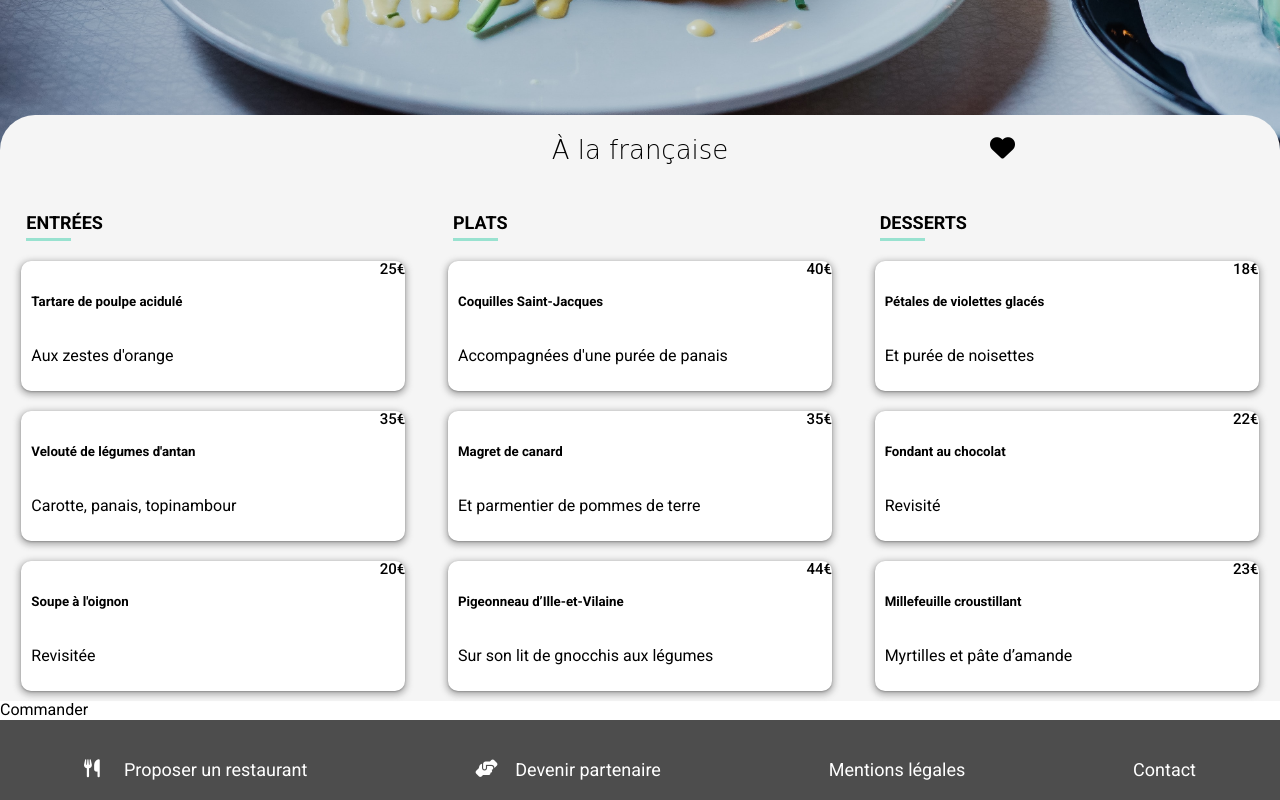
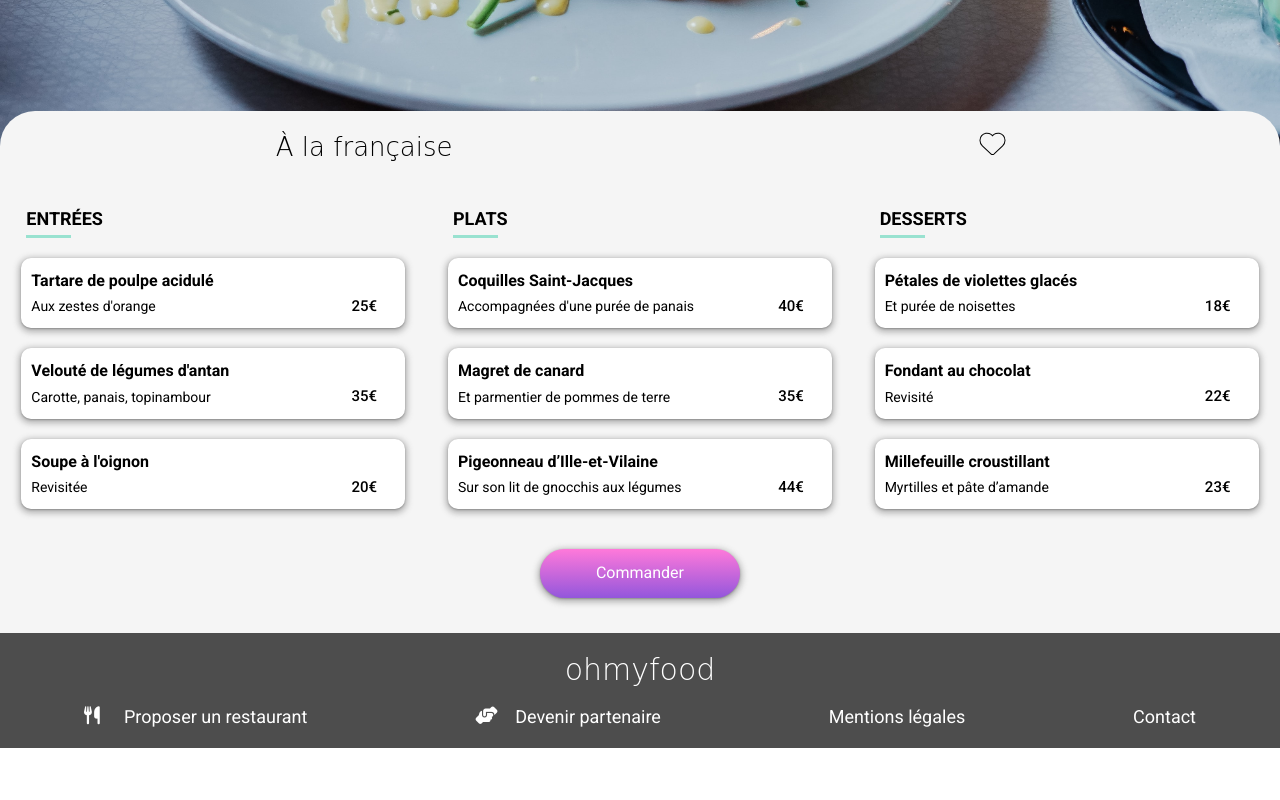
Before and after one commit to sandrine42/ohmyfood, a website: page a-la-francaise.html in a window 1280 px wide. Shown: the part 515-1315 px from the top of the page. After the commit the page ends 1263 px from the top, so only its background shows below. Drawn offline with Linux system fonts and the light colour scheme; files whose address does not match are found by name; a web font is replaced by a local one.

Commit message:
correction sur les pages des restaurants

```diff
--- a/a-la-francaise.html
+++ b/a-la-francaise.html
@@ -20,10 +20,16 @@
     <!-- header -->
     <header>
         <!--  picto fléche retour index -->
-        <div class="header__picto"><i class="fa-solid fa-arrow-left"></i></div>
+
+        <div class="header__picto">
+            <a href="index.html">
+                <i class="fa-solid fa-arrow-left"></i>
+            </a>
+        </div>
+
         <!-- fin picto fléche retour index -->
         <!-- header logo -->
-        <h1 class="hearder__logo">ohmyfood</h1>
+        <h1 class="logo">ohmyfood</h1>
         <!--fin header logo -->
     </header>
     <!--fin header -->
@@ -42,9 +48,12 @@
                 <h2 class="menu__nom-restaurant">À la française</h2>
                 <!-- fin titre restaurant -->
                 <!-- picto coeur -->
+                <a href="#">
                 <div class="menu__picto">
-                    <i class="fa-solid fa-heart"></i>
+                    <p class="card__heart__empty"><i  class="fa-solid fa-heart"></i> </p>
+                    <p class="card__heart__full"><i  class="fa-solid fa-heart"></i></p>
                 </div>
+            </a>
                 <!--fin picto coeur -->
             </div>
             <!--fin nom du restaurant -->
@@ -55,24 +64,21 @@
                     <!-- titre entrées -->
                     <h3 class="carte-box__title">Entrées</h3>
                     <!--fin titre entrées -->
-                    <!-- barre dessous titre-->
-                    <div class="bottom-bar"></div>
-                    <!-- fin barre dessous titre-->
                     <!-- les différentes entrées-->
                     <div class="plats-box">
                         <!-- Tartare de poulpe acidulé -->
                         <div class="plat">
                             <!-- nom de l'entrée et sa description-->
                             <div class="plat__info">
-                                <h5 class="info__nom">Tartare de poulpe acidulé</h5>
-                                <p class="info__description">Aux zestes d'orange</p>
+                                <h5 class="plat__nom">Tartare de poulpe acidulé</h5>
+                                <div class="plat__description-prix">
+                                <p class="plat__description">Aux zestes d'orange</p>
+                                <!-- prix de l'entrée-->
+                                <p class="plat__prix">25€</p>
+                                <!--fin prix de l'entrée-->
+                                </div>
                             </div>
                             <!--fin nom de l'entrée et sa description-->
-                            <!-- prix de l'entrée-->
-                            <div class="plat__prix">
-                                25€
-                            </div>
-                            <!--fin prix de l'entrée-->
                             <!-- entrée choisie-->
                             <div class="plat__circle-check">
                                 <i class="fa-solid fa-circle-check"></i>
@@ -80,19 +86,21 @@
                             <!--fin entrée choisie-->
                         </div>
                         <!--fin Tartare de poulpe acidulé -->
-                        <!-- Velouté de légumes d'antan -->
+                        <!-- Velouté de légumes d'antan-->
                         <div class="plat">
-                            <!-- nom de l'entrée et sa description-->
+                            <!-- info plats-->
                             <div class="plat__info">
-                                <h5 class="info__nom">Velouté de légumes d'antan</h5>
-                                <p class="info__description">Carotte, panais, topinambour</p>
+                                <!--nom du plat-->
+                                <h5 class="plat__nom">Velouté de légumes d'antan</h5>
+                                <!--description du plat et prix-->
+                                <div class="plat__description-prix">
+                                <p class="plat__description">Carotte, panais, topinambour</p>
+                                <!-- prix de l'entrée-->
+                                 <p class="plat__prix">35€</p>
                                 </div>
-                            <!--fin nom de l'entrée et sa description-->
-                            <!-- prix de l'entrée-->
-                            <div class="plat__prix">
-                                35€
+                                <!--fin description du plat et prix-->
                             </div>
-                             <!--fin prix de l'entrée-->
+                            <!-- fin info plats-->
                             <!-- entrée choisie-->
                             <div class="plat__circle-check">
                                 <i class="fa-solid fa-circle-check"></i>
@@ -102,17 +110,20 @@
                         <!-- fin Velouté de légumes d'antan -->
                         <!-- Soupe à l'oignon-->
                         <div class="plat">
-                            <!-- nom de l'entrée et sa description-->
+                            <!-- info plats-->
                             <div class="plat__info">
-                                <h5 class="info__nom">Soupe à l'oignon</h5>
-                                <p class="info__description">Revisitée</p>
+                                <!--nom du plat-->
+                                <h5 class="plat__nom">Soupe à l'oignon</h5>
+                                <!--description du plat et prix-->
+                                <div class="plat__description-prix">
+                                <!--description du plat -->
+                                <p class="plat__description">Revisitée</p>
+                                <!-- prix du plat -->
+                                <p class="plat__prix"> 20€</p>
                                 </div>
-                            <!--fin nom de l'entrée et sa description-->
-                            <!-- prix de l'entrée-->
-                            <div class="plat__prix">
-                                20€
+                                <!--fin description du plat-->
                             </div>
-                            <!--fin prix de l'entrée-->
+                            <!-- fin info plats-->
                             <!-- entrée choisie-->
                             <div class="plat__circle-check">
                                 <i class="fa-solid fa-circle-check"></i>
@@ -129,24 +140,24 @@
                     <!-- titre plats -->
                     <h3 class="carte-box__title">Plats</h3>
                     <!--fin titre plats -->
-                    <!-- barre dessous titre-->
-                    <div class="bottom-bar"></div>
-                     <!-- fin barre dessous titre-->
                     <!-- les différents plats-->
                     <div class="plats-box">
                         <!-- Coquilles Saint-Jacques-->
                         <div class="plat">
-                            <!-- nom du plat et sa description-->
+                            <!-- info plats-->
                             <div class="plat__info">
-                                <h5 class="info__nom">Coquilles Saint-Jacques</h5>
-                                <p class="info__description">Accompagnées d'une purée de panais</p>
+                                <!--nom du plat-->
+                                <h5 class="plat__nom">Coquilles Saint-Jacques</h5>
+                                <!--description du plat et prix-->
+                                <div class="plat__description-prix">
+                                <!--description du plat -->
+                                <p class="plat__description">Accompagnées d'une purée de panais</p>
+                                <!-- prix du plat -->
+                                <p class="plat__prix"> 40€</p>
                                 </div>
-                            <!--fin du plat et sa description-->
-                            <!-- prix du plat -->
-                            <div class="plat__prix">
-                                40€
+                                <!--fin description du plat-->
                             </div>
-                            <!--fin prix du plat -->
+                            <!-- fin info plats-->
                             <!-- plat choisi-->
                             <div class="plat__circle-check">
                                 <i class="fa-solid fa-circle-check"></i>
@@ -156,17 +167,20 @@
                         <!--fin Coquilles Saint-Jacques-->
                         <!-- Magret de canard-->
                         <div class="plat">
-                            <!-- nom du plat et sa description-->
+                            <!-- info plats-->
                             <div class="plat__info">
-                                <h5 class="info__nom">Magret de canard</h5>
-                                <p class="info__description">Et parmentier de pommes de terre</p>
+                                <!--nom du plat-->
+                                <h5 class="plat__nom">Magret de canard</h5>
+                                <!--description du plat et prix-->
+                                <div class="plat__description-prix">
+                                <!--description du plat -->
+                                <p class="plat__description">Et parmentier de pommes de terre</p>
+                                <!-- prix du plat -->
+                                <p class="plat__prix">35€</p>
                                 </div>
-                            <!--fin du plat et sa description-->
-                            <!-- prix du plat -->
-                            <div class="plat__prix">
-                                35€
+                                <!--fin description du plat-->
                             </div>
-                             <!--fin prix du plat -->
+                             <!-- fin info plats-->
                             <!-- plat choisi-->
                             <div class="plat__circle-check">
                                 <i class="fa-solid fa-circle-check"></i>
@@ -176,15 +190,18 @@
                         <!--fin Magret de canard-->
                         <!-- Pigeonneau d’Ille-et-Vilaine -->
                         <div class="plat">
-                            <!-- nom du plat et sa description-->
+                           <!-- info plats-->
                             <div class="plat__info">
-                                <h5 class="info__nom">Pigeonneau d’Ille-et-Vilaine </h5>
-                                <p class="info__description">Sur son lit de gnocchis aux légumes</p>
+                                <!--nom du plat-->
+                                <h5 class="plat__nom">Pigeonneau d’Ille-et-Vilaine</h5>
+                                <!--description du plat et prix-->
+                                <div class="plat__description-prix">
+                                <!--description du plat -->
+                                <p class="plat__description">Sur son lit de gnocchis aux légumes</p>
+                                <!-- prix du plat -->
+                                <p class="plat__prix">44€</p>
                                 </div>
-                            <!--fin du plat et sa description-->
-                            <!-- prix du plat -->
-                            <div class="plat__prix">
-                                44€
+                                <!--fin description du plat-->
                             </div>
                             <!--fin prix du plat -->
                             <!-- plat choisi-->
@@ -203,24 +220,24 @@
                     <!-- titre desserts -->
                     <h3 class="carte-box__title">Desserts</h3>
                      <!--fin titre desserts -->
-                    <!-- barre dessous titre-->
-                    <div class="bottom-bar"></div>
-                     <!-- fin barre dessous titre-->
                     <!-- les différents desserts-->
                     <div class="plats-box">
                         <!-- Pétales de violettes glacés-->
                         <div class="plat">
-                            <!-- nom du dessert et sa description-->
+                            <!-- info plats-->
                             <div class="plat__info">
-                                <h5 class="info__nom">Pétales de violettes glacés</h5>
-                                <p class="info__description">Et purée de noisettes</p>
+                                <!--nom du plat-->
+                                <h5 class="plat__nom">Pétales de violettes glacés</h5>
+                                <!--description du plat et prix-->
+                                <div class="plat__description-prix">
+                                <!--description du plat -->
+                                <p class="plat__description">Et purée de noisettes</p>
+                                <!-- prix du plat -->
+                                <p class="plat__prix">18€</p>
                                 </div>
-                            <!--fin du dessert et sa description-->
-                            <!-- prix du dessert -->
-                            <div class="plat__prix">
-                                18€
+                                <!--fin description du plat-->
                             </div>
-                            <!--fin prix du dessert -->
+                            <!-- fin info plats-->
                             <!-- dessert choisi-->
                             <div class="plat__circle-check">
                                 <i class="fa-solid fa-circle-check"></i>
@@ -230,17 +247,20 @@
                         <!--fin Pétales de violettes glacés-->
                         <!-- Fondant au chocolat -->
                         <div class="plat">
-                            <!-- nom du dessert et sa description-->
+                            <!-- info plats-->
                             <div class="plat__info">
-                                <h5 class="info__nom">Fondant au chocolat</h5>
-                                <p class="info__description">Revisité</p>
+                                <!--nom du plat-->
+                                <h5 class="plat__nom">Fondant au chocolat</h5>
+                                <!--description du plat et prix-->
+                                <div class="plat__description-prix">
+                                <!--description du plat -->
+                                <p class="plat__description">Revisité</p>
+                                <!-- prix du plat -->
+                                <p class="plat__prix">22€</p>
                             </div>
-                            <!--fin du dessert et sa description-->
-                            <!-- prix du dessert -->
-                            <div class="plat__prix">
-                                22€
+                            <!--fin description du plat-->
                             </div>
-                            <!--fin prix du dessert -->
+                            <!-- fin info plats-->
                             <!-- dessert choisi-->
                             <div class="plat__circle-check">
                                 <i class="fa-solid fa-circle-check"></i>
@@ -248,45 +268,50 @@
                             <!--fin dessert choisi-->
                         </div>
                         <!--fin Fondant au chocolat -->
-                        <!-- Millefeuille croustillant-->
+                        <!-- Millefeuille croustillant -->
                         <div class="plat">
-                            <!-- nom du dessert et sa description-->
+                            <!-- info plats-->
                             <div class="plat__info">
-                                <h5 class="info__nom">Millefeuille croustillant</h5>
-                                <p class="info__description">Myrtilles et pâte d’amande</p>
+                                <!--nom du plat-->
+                                <h5 class="plat__nom">Millefeuille croustillant</h5>
+                                <!--description du plat et prix-->
+                                <div class="plat__description-prix">
+                                <!--description du plat -->
+                                <p class="plat__description">Myrtilles et pâte d’amande</p>
+                                <!-- prix du plat -->
+                                <p class="plat__prix">23€</p>
                             </div>
-                            <!--fin du dessert et sa description-->
-                            <!-- prix du dessert -->
-                            <div class="plat__prix">
-                                23€
+                            <!--fin description du plat-->
                             </div>
-                            <!--fin prix du dessert -->
+                            <!-- fin info plats-->
+
                             <!-- dessert choisi-->
                             <div class="plat__circle-check">
                                 <i class="fa-solid fa-circle-check"></i>
                             </div>
                             <!--fin dessert choisi-->
                         </div>
-                        <!--fin Millefeuille croustillant-->
+                        <!--fin Millefeuille croustillant -->
                     </div>
                     <!--fin les différents desserts-->
                 </div>
                 <!--fin les dessert -->
             </article>
             <!--fin article carte du restaurant -->
-        </section>
                     <!--fin section menu du restaurant -->
                         <!-- bouton commander -->
                         <div class="btn-commander">
                             Commander
                         </div>
                         <!--fin bouton commander -->
+        </section>
+
     </main>
     <!--fin main page restaurant -->
     <!-- footer -->
     <footer>
         <!-- footer : titre -->
-        <h2 class="footer__title"></h2>
+        <h2 class="footer__title">ohmyfood</h2>
         <!-- fin footer : titre -->
         <!-- footer : liste -->
         <ul class="footer__list">
@@ -315,7 +340,9 @@
             <!--fin footer : élément 3 : mentions légales -->
             <!-- footer : élément 4 : contact -->
             <li class="footer__list__element">
+                <a href="mailto:contact@ohmyfood.fr">
                     <p>Contact</p>
+                </a>
             </li>
             <!-- fin footer : élément 4 : contact -->
         </ul>
--- a/sass/main.scss
+++ b/sass/main.scss
@@ -893,8 +893,8 @@
 	flex-direction: row;
 	align-items: flex-start;
 	@include box-shadow($shadow);
-	-webkit-animation: apparition 1.5s forwards;
-	animation: apparition 1.5s forwards;
+	-webkit-animation: apparition-plats 1.5s forwards;
+	animation: apparition-plats 1.5s forwards;
 	opacity: 0;
 	overflow: hidden;
 	&:hover .plat__circle-check {
@@ -1139,7 +1139,7 @@
 
 
 
-@-webkit-keyframes apparition
+@-webkit-keyframes apparition-plats
 {
     0%
     {
@@ -1154,7 +1154,7 @@
     transform: translateY(0);
     }
 }
-@keyframes apparition
+@keyframes apparition-plats
 {
     0%
     {
@@ -1169,35 +1169,6 @@
     transform: translateY(0);
     }
 }
-/*
-@-webkit-keyframes slide
-{
-    0%
-    {
-	-webkit-transform: translateX(0);
-	transform: translateX(0);
-	display: contents;
-    }
-    100%
-    {
-	-webkit-transform: translateX(-5em);
-	transform: translateX(-5em);
-	display: contents;
-    }
-}
-@keyframes slide {
-    0% {
-      -webkit-transform: translateX(0);
-              transform: translateX(0);
-      display: contents;
-    }
-    100% {
-      -webkit-transform: translateX(-5em);
-              transform: translateX(-5em);
-      display: contents;
-    }
-  }*/
-
 
   @-webkit-keyframes loading {
 	0% {
```
Also changed, not shown: la-note-enchantee.html (+125 -95 lines), la-palette-du-gout.html (+4 -2 lines), le-delice-des-sens.html (+140 -113 lines), public/css/style.css, 1 other file. Lines whose indentation alone changed are shown as unchanged.
